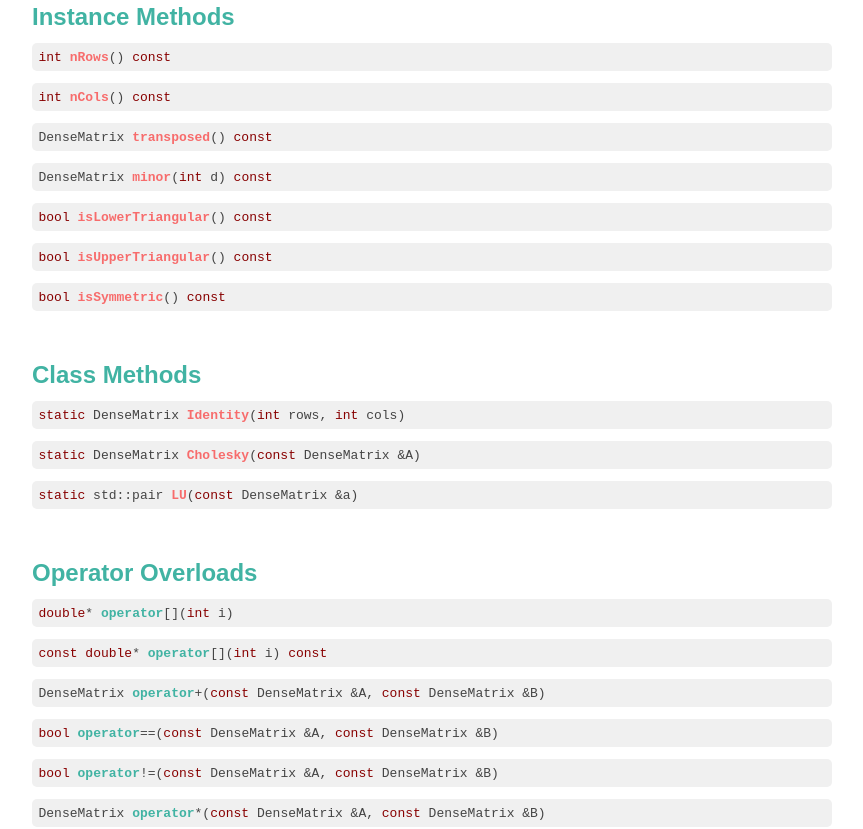
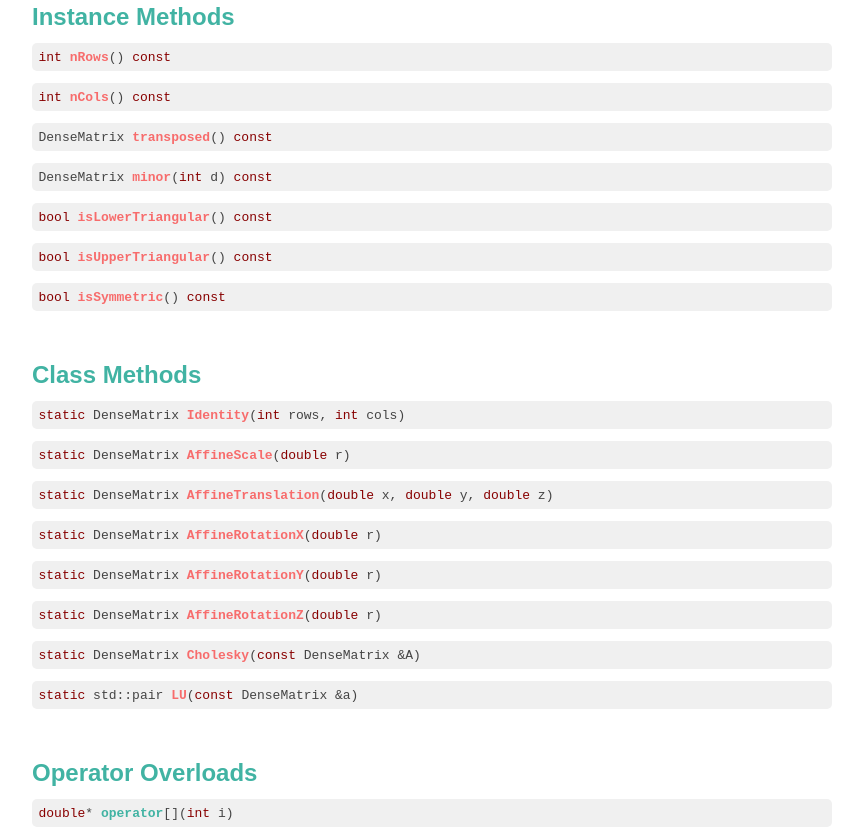
Before and after one commit to thomasbarrett/zop, a plain HTML site: page docs/DenseMatrix.html in a window 1280 px wide. Shown: the part 421-1250 px from the top of the page, without its empty margins (58-921 px from the left). Drawn offline with nearby package versions, Linux system fonts and the light colour scheme.

Commit message:
Added affine transforms

```diff
--- a/docs/DenseMatrix.html
+++ b/docs/DenseMatrix.html
@@ -48,6 +48,11 @@
         <section>
             <h2>Class Methods</h2>
             <pre><code class="cpp">static DenseMatrix Identity(int rows, int cols)</code></pre>
+            <pre><code class="cpp">static DenseMatrix AffineScale(double r)</code></pre>
+            <pre><code class="cpp">static DenseMatrix AffineTranslation(double x, double y, double z)</code></pre>
+            <pre><code class="cpp">static DenseMatrix AffineRotationX(double r)</code></pre>
+            <pre><code class="cpp">static DenseMatrix AffineRotationY(double r)</code></pre>
+            <pre><code class="cpp">static DenseMatrix AffineRotationZ(double r)</code></pre>
             <pre><code class="cpp">static DenseMatrix Cholesky(const DenseMatrix &A)</code></pre>
             <pre><code class="cpp">static std::pair<DenseMatrix, DenseMatrix> LU(const DenseMatrix &a)</code></pre>
         </section>
```
Also changed, not shown: docs/Vector.html (+3 -2 lines), 1 other file.
